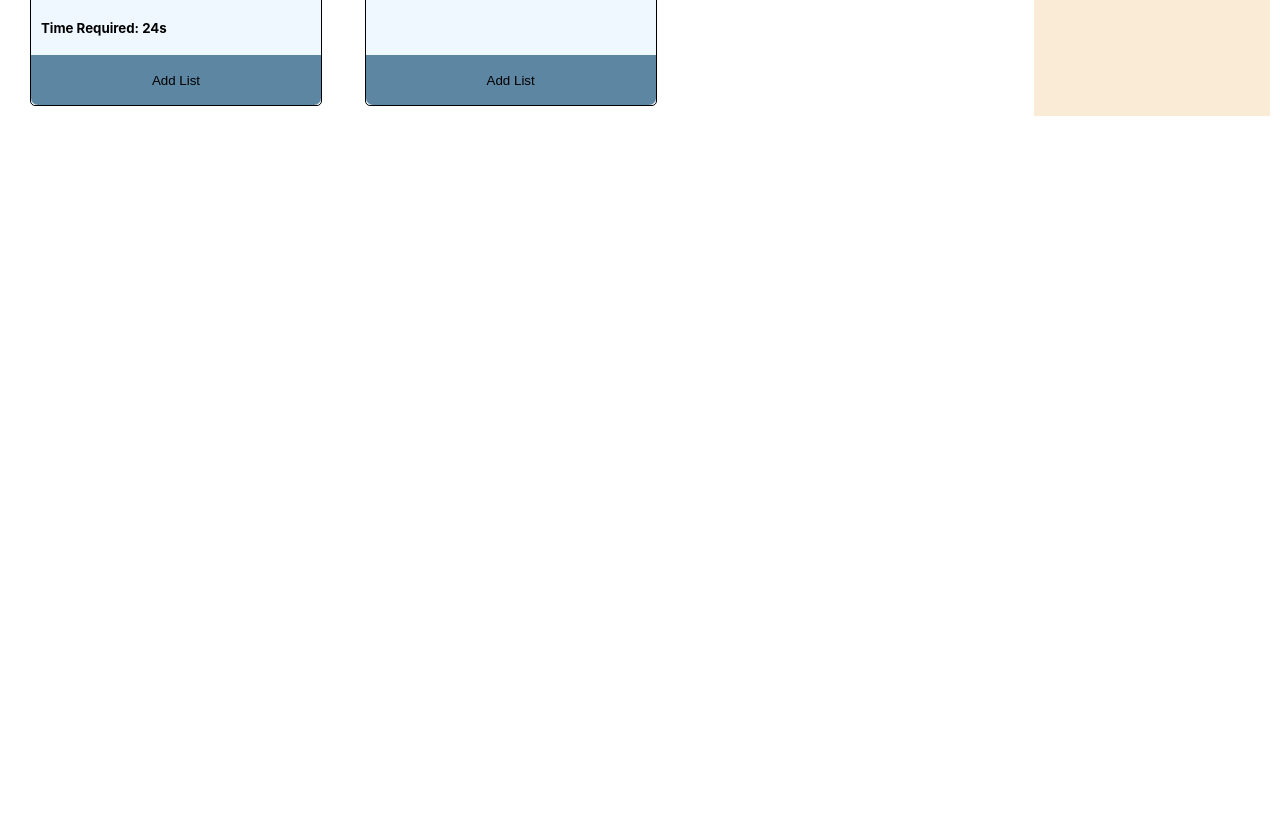
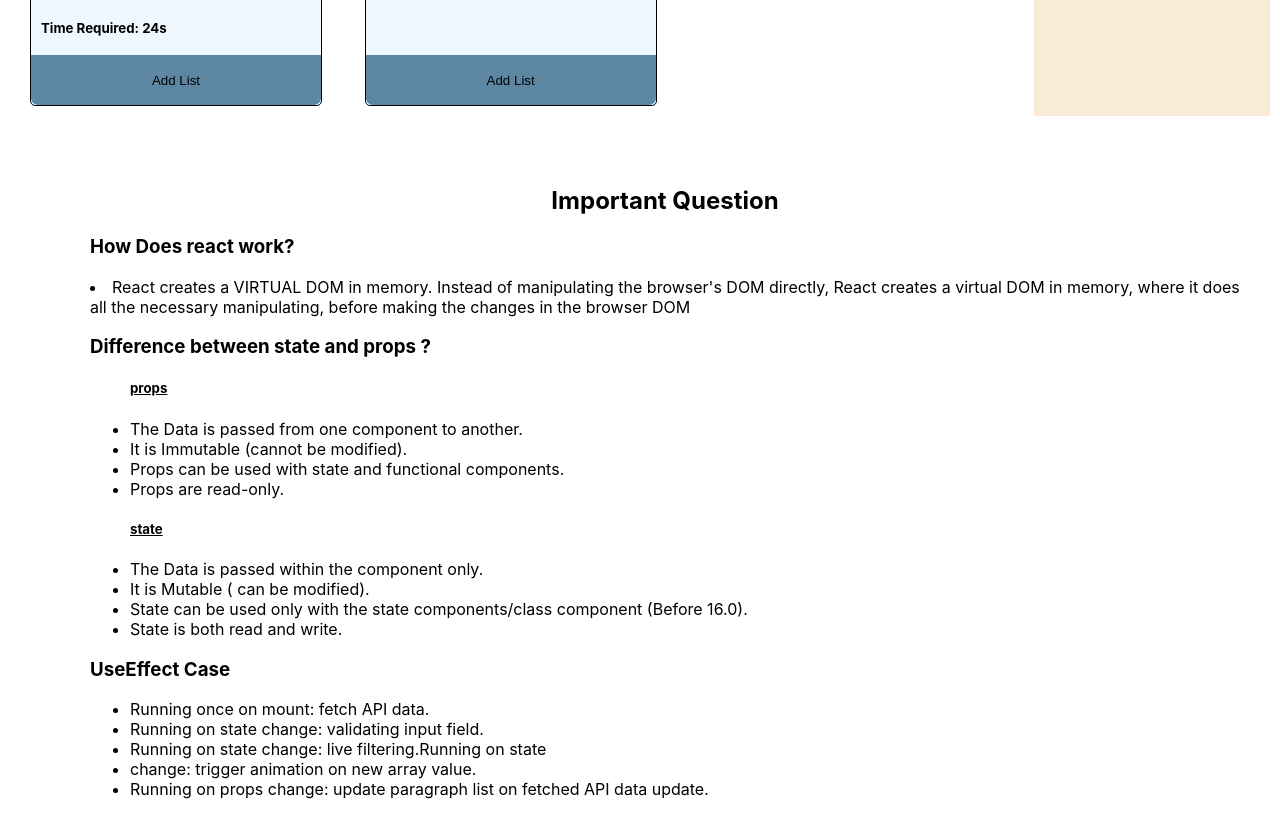
Before and after one commit to PPProsenjit/fun-fitness-club, a React (Create React App) app: page / in a window 1280 px wide. Shown: the part 1940-2778 px from the top of the page. Before the commit the page ends 2066 px from the top, so only its background shows below. Built offline with nearby package versions, Linux system fonts and the light colour scheme.

Commit message:
blog add

```diff
--- /dev/null
+++ b/src/Components/Blog/Blog.css
@@ -0,0 +1,9 @@
+.blog{
+    align-items: center;
+    padding: 40px;
+    margin-left: 50px;
+}
+.blog h2{
+    text-align: center;
+
+}
--- /dev/null
+++ b/src/Components/Blog/Blog.js
@@ -0,0 +1,37 @@
+import React from 'react';
+import './Blog.css';
+const Blog = () => {
+    return (
+        <div className='blog'>
+            <h2>Important Question </h2>
+            <h3>How Does react work?</h3>
+            <li>
+            React creates a VIRTUAL DOM in memory. Instead of manipulating the browser's DOM directly, React creates a virtual DOM in memory, where it does all the necessary manipulating, before making the changes in the browser DOM
+            </li>
+            <h3>Difference between state and props ?</h3>
+            <ul>
+                <h5><u>props</u></h5>
+                <li>The Data is passed from one component to another.</li>
+                <li>It is Immutable (cannot be modified).</li>
+                <li>Props can be used with state and functional components.</li>
+                <li>Props are read-only.</li>
+                <h5><u>state</u></h5>
+                <li>The Data is passed within the component only.</li>
+                <li>It is Mutable ( can be modified).</li>
+                <li>State can be used only with the state components/class component (Before 16.0).</li>
+                <li>State is both read and write.</li>
+            </ul>
+            <h3>UseEffect Case</h3>
+            <ul>
+                <li>Running once on mount: fetch API data.</li>
+                <li>Running on state change: validating input field.</li>
+                <li>Running on state change: live filtering.Running on state </li>
+                <li>change: trigger animation on new array value.</li>
+                <li>Running on props change: update paragraph list on fetched API data update.</li>
+            </ul>
+
+        </div>
+    );
+};
+
+export default Blog;
--- a/src/Components/Info/Info.css
+++ b/src/Components/Info/Info.css
@@ -18,7 +18,8 @@
 
 @media screen and (max-width:800px) {
     .info-container{
-        grid-template-columns: 2fr 1fr;
+        display: grid;
+        grid-template-columns: 1fr ;
     }
     .categories-container{
         grid-template-columns: repeat(1, 1fr);
--- a/src/Components/Info/Info.js
+++ b/src/Components/Info/Info.js
@@ -1,4 +1,5 @@
 import React, { useEffect, useState } from 'react';
+import Blog from '../Blog/Blog';
 import Breakpoint from '../Breakpoint/Breakpoint';
 import Category from '../Category/Category';
 import ExerciseDetails from '../ExerciseDetails/ExerciseDetails';
@@ -31,7 +32,8 @@
     }
 
     return (
-        <div className='info-container'>
+        <div>
+            <div className='info-container'>
             <div className="categories-container">
                 {
                     catagories.map(category => <Category
@@ -51,6 +53,8 @@
                     current = {current}></ExerciseDetails>
             </div>
         </div>
+                <Blog></Blog>
+        </div>
     );
 };
 
```
Also changed, not shown: 1 other file (tests, documents, lock files or other folders).
